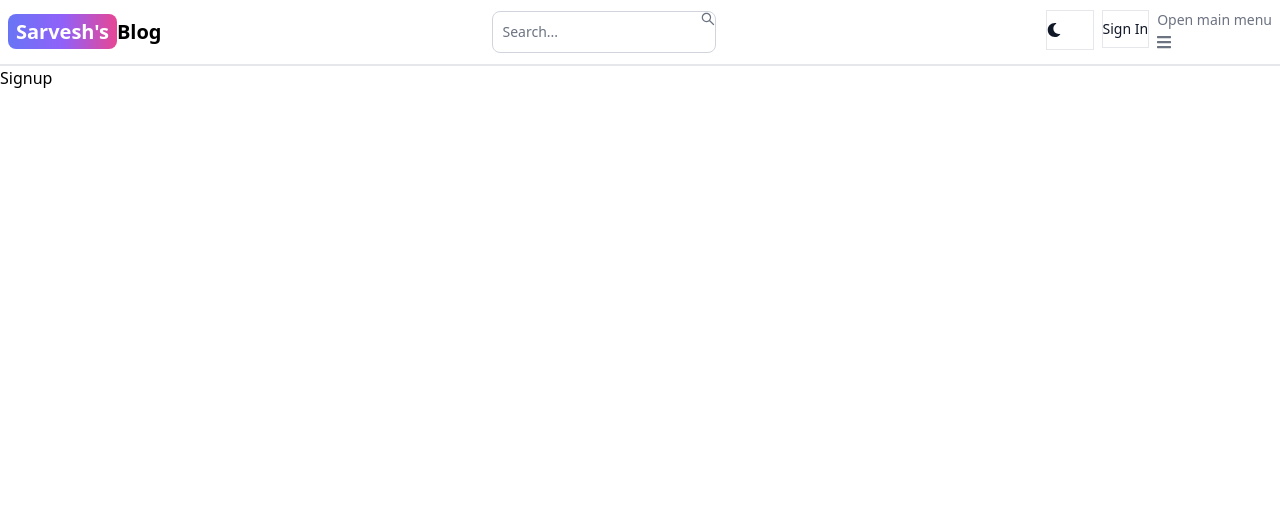
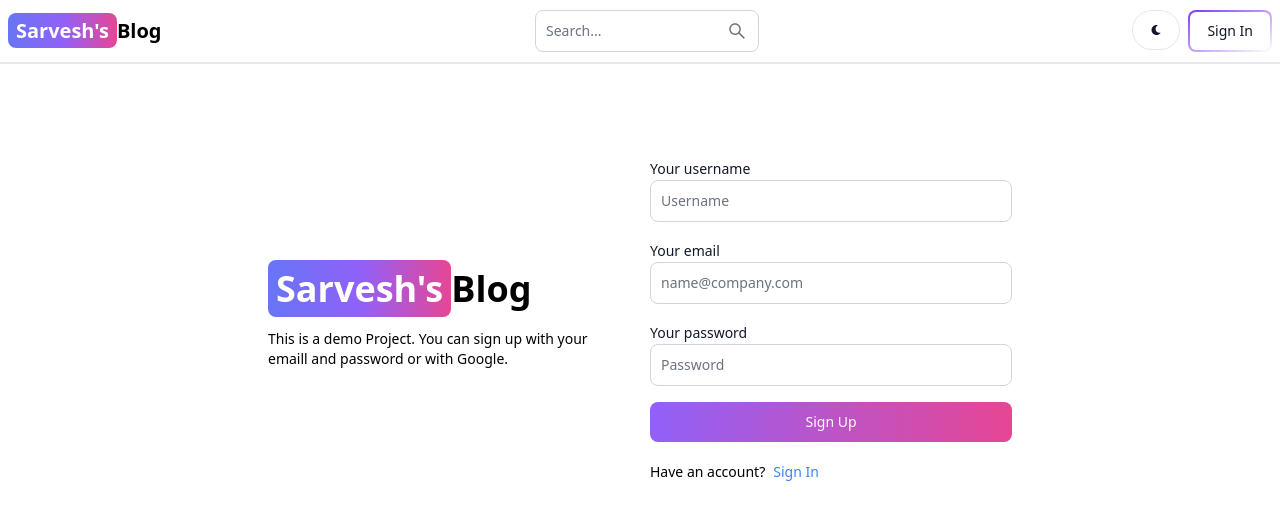
Before and after one commit to sarvesh1710/mern-blog, a React (Vite) app in the folder client/: page /sign-up in a window 1280 px wide. Shown: the top 520 px of the page. Built offline with nearby package versions, Linux system fonts and the light colour scheme.

Commit message:
complete sign up page UI

```diff
--- a/client/index.html
+++ b/client/index.html
@@ -3,10 +3,12 @@
   <head>
     <meta charset="UTF-8" />
     <meta name="viewport" content="width=device-width, initial-scale=1.0" />
+    <link rel="stylesheet" href="https://unpkg.com/flowbite@1.4.5/dist/flowbite.min.css" />
     <title>BLOG BY SARVESH</title>
   </head>
   <body>
     <div id="root"></div>
     <script type="module" src="/src/main.jsx"></script>
+    <script src="https://unpkg.com/flowbite@1.4.5/dist/flowbite.js"></script>
   </body>
 </html>
--- a/client/src/pages/Signup.jsx
+++ b/client/src/pages/Signup.jsx
@@ -1,7 +1,51 @@
-import React from 'react'
+import { Button, Label, TextInput } from "flowbite-react";
+import React from "react";
+import { Link } from "react-router-dom";
 
 export default function Signup() {
   return (
-    <div>Signup</div>
-  )
+    <div className="min-h-screen mt-20 ">
+      <div className="flex p-3 max-w-3xl mx-auto flex-col md:flex-row md:items-center gap-5">
+        {/* left */}
+        <div className="flex-1">
+          <Link to="/" className="font-bold dark:text-white text-4xl ">
+            <span className="px-2 py-1 bg-gradient-to-r from-indigo-500 via-purple-500 to-pink-500 rounded-lg text-white">
+              Sarvesh's
+            </span>
+            Blog
+          </Link>
+          <p className="text-sm mt-5">
+            This is a demo Project. You can sign up with your emaill and
+            password or with Google.
+          </p>
+        </div>
+        {/* right */}
+        <div className="flex-1">
+          <form className="flex flex-col gap-4">
+            <div>
+              <Label value="Your username" />
+              <TextInput type="text" placeholder="Username" id="username" />
+            </div>
+            <div>
+              <Label value="Your email" />
+              <TextInput type="text" placeholder="name@company.com" id="email " />
+            </div>
+            <div>
+              <Label value="Your password" />
+              <TextInput type="text" placeholder="Password" id="password" />
+            </div>
+            <Button gradientDuoTone='purpleToPink'>
+              Sign Up
+            </Button>
+          </form>
+          <div className="flex gap-2 text-sm mt-5">
+            <span>Have an account?</span>
+            <Link to='/sign-in' className="text-blue-500">
+              Sign In
+            </Link>
+          </div>
+        </div>
+      </div>
+    </div>
+  );
 }
```
